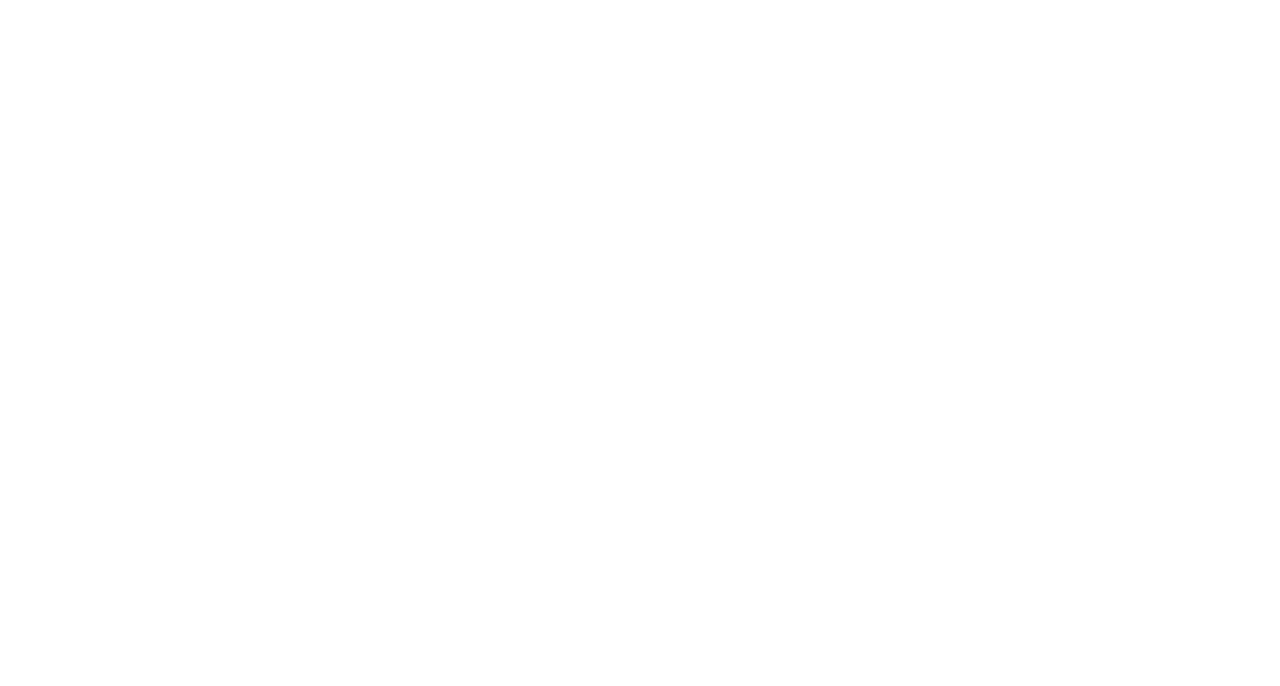
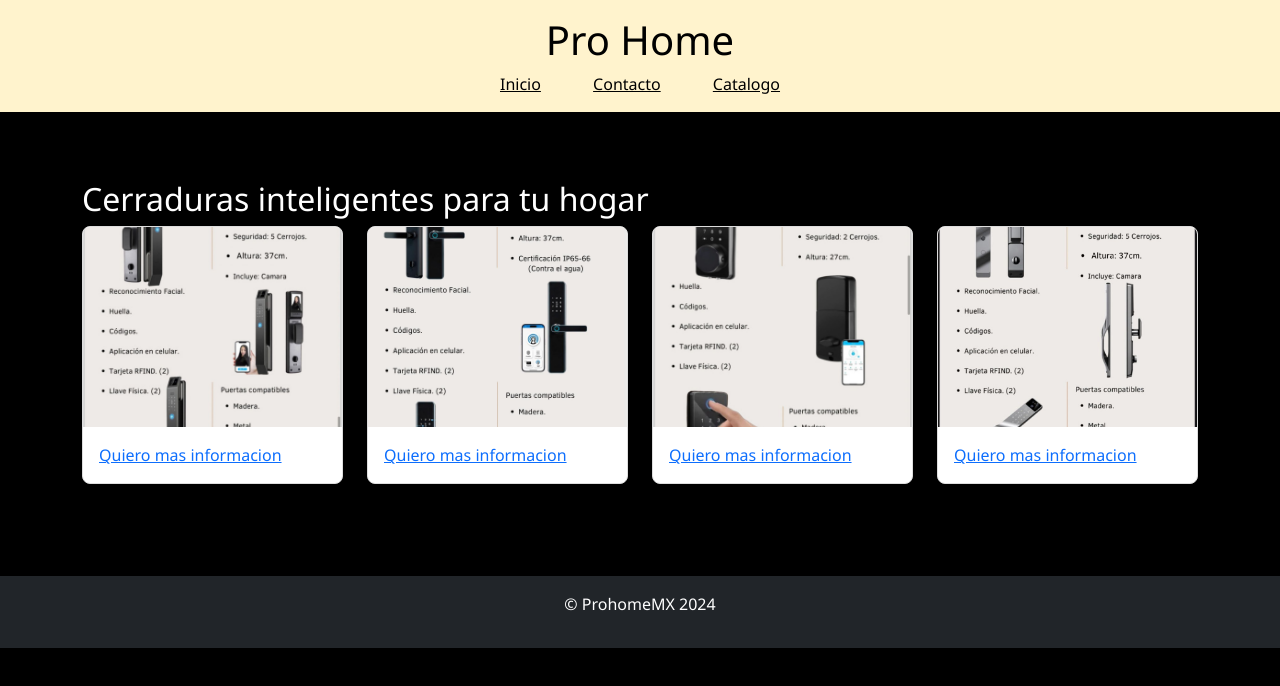
Before and after one commit to GersonOrozco642/Pre-entrega2-Orozco, a plain HTML site: page Pages/Catalogo.html in a window 1280 px wide. Drawn offline with nearby package versions, Linux system fonts and the light colour scheme; files that its build step writes are made by us from their sources.

Commit message:
creacion de html catalogo

```diff
--- a/CSS/style.css
+++ b/CSS/style.css
@@ -14,7 +14,8 @@ body {
 
 }
 
-/* Estilo para el encabezado y el pie de página */
+
+
 header, footer {
     background-color: #007bff;
     color: #ffffff;
@@ -24,14 +25,30 @@ footer {
     background-color: #343a40;
 }
 
-/* Añadir algunos márgenes y rellenos */
+
 main {
     padding-top: 20px;
     padding-bottom: 20px;
 }
 
-/* Imagen en el footer */
 footer img {
     width: 50px;
     height: auto;
 }
+
+
+.card {
+    border: 1px solid #ddd;
+    border-radius: 8px;
+    overflow: hidden;
+    transition: transform 0.2s;
+}
+
+.card:hover {
+    transform: scale(1.05);
+}
+
+.card-img-top {
+    height: 200px;
+    object-fit: cover;
+}
--- a/Pages/Catalogo.html
+++ b/Pages/Catalogo.html
@@ -0,0 +1,65 @@
+<!DOCTYPE html>
+<html lang="en">
+<head>
+    <meta charset="UTF-8">
+    <meta name="viewport" content="width=Z, initial-scale=1.0">
+    <link href="https://cdn.jsdelivr.net/npm/bootstrap@5.3.3/dist/css/bootstrap.min.css" rel="stylesheet" integrity="sha384-QWTKZyjpPEjISv5WaRU9OFeRpok6YctnYmDr5pNlyT2bRjXh0JMhjY6hW+ALEwIH" crossorigin="anonymous">
+    <link rel="stylesheet" href="CSS/style.css">
+    <title>Pre-entrega2-Orozco</title>
+</head>
+
+<body class="bg-black">
+    <header class="bg-warning-subtle text-black text-center py-3">
+        <h1>Pro Home</h1>
+        <nav>
+            <a href="#titulo" class="text-black mx-4">Inicio</a>
+            <a href="Contacto.html" class="text-black mx-4">Contacto</a>
+            <a href="Catalogo.html" class="text-black mx-4">Catalogo</a>
+        </nav>
+    </header>
+
+    <main class="container my-5">
+        <h2 class="text-white">Cerraduras inteligentes para tu hogar</h2>
+        <div class="row">
+            <div class="col-sm-6 col-md-4 col-lg-3 mb-4">
+                <div class="card">
+                    <img src="/Images/op1.jpg" class="card-img-top" alt="Imagen 1">
+                    <div class="card-body">
+                        <a href="Contacto.html">Quiero mas informacion</a>
+                    </div>
+                </div>
+            </div>
+            <div class="col-sm-6 col-md-4 col-lg-3 mb-4">
+                <div class="card">
+                    <img src="/Images/op2.jpg" class="card-img-top" alt="Imagen 2">
+                    <div class="card-body">
+                        <a href="Contacto.html">Quiero mas informacion</a>
+                    </div>
+                </div>
+            </div>
+            <div class="col-sm-6 col-md-4 col-lg-3 mb-4">
+                <div class="card">
+                    <img src="/Images/op3.jpg" class="card-img-top" alt="Imagen 3">
+                    <div class="card-body">
+                        <a href="Contacto.html">Quiero mas informacion</a>
+                    </div>
+                </div>
+            </div>
+            <div class="col-sm-6 col-md-4 col-lg-3 mb-4">
+                <div class="card">
+                    <img src="/Images/op4.jpg" class="card-img-top" alt="Imagen 4">
+                    <div class="card-body">
+                        <a href="Contacto.html">Quiero mas informacion</a>
+                    </div>
+                </div>
+            </div>
+        </div>
+    </main>
+
+    <footer class="bg-dark text-white text-center py-3">
+        <p>&copy; ProhomeMX 2024</p>
+    </footer>
+
+
+</body>
+</html>
```
Also changed, not shown: Pages/Contacto.html (+7 -9 lines), index.html (+1 -1 lines), Images/op1.jpg (added), Images/op2.jpg (added), Images/op3.jpg (added), Images/op4.jpg (added).
